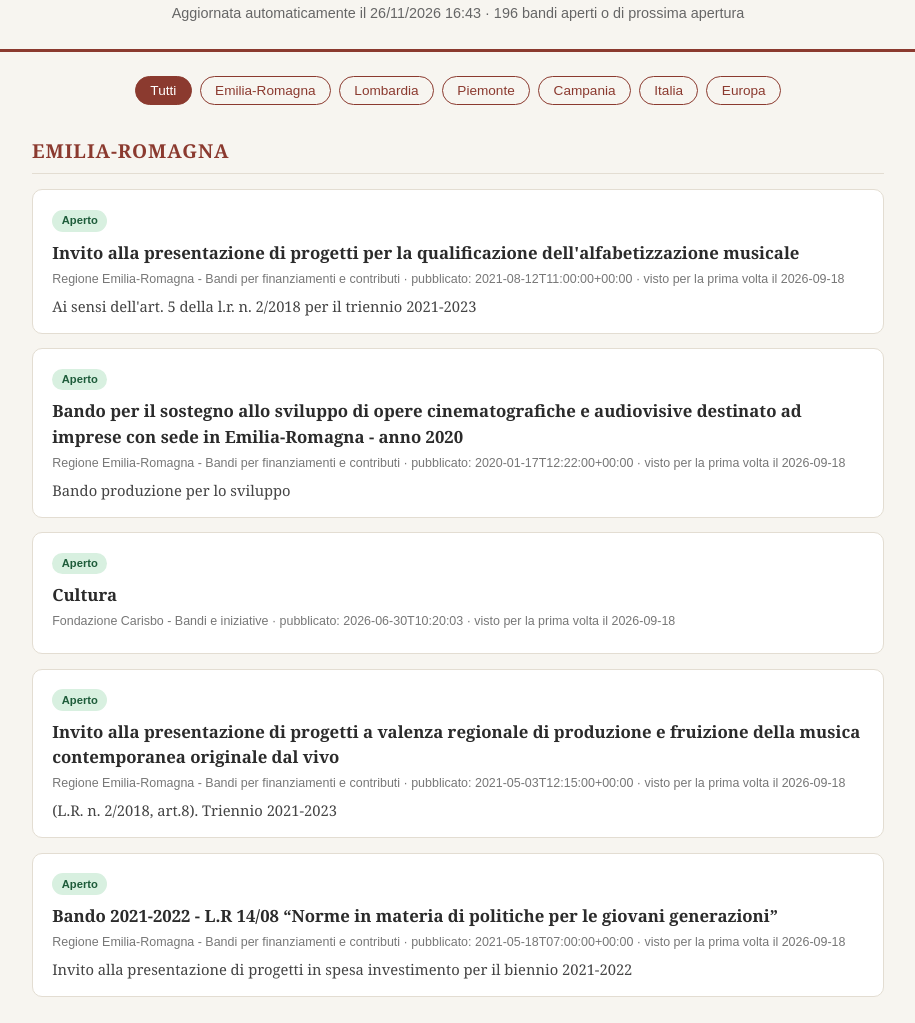
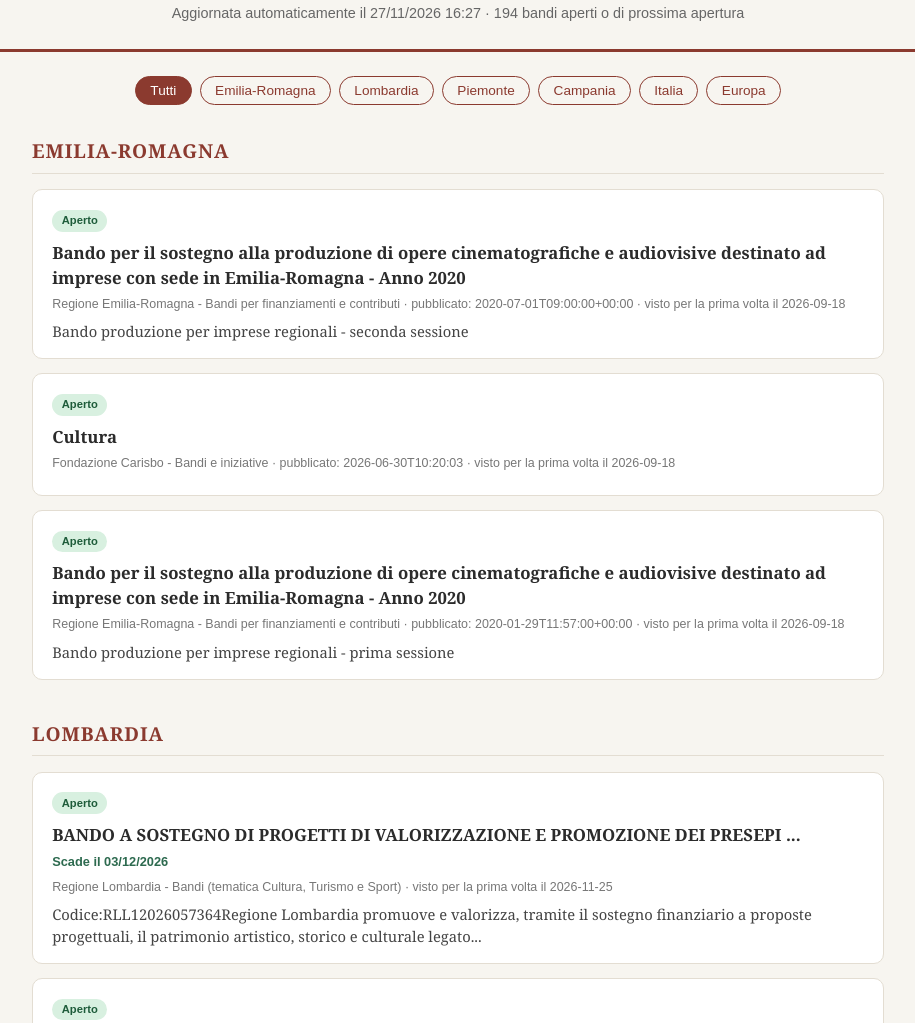
Before and after one commit to peppeflorio1-alt/Newsletter-bandi-e-finanziamenti, a plain HTML site: page docs/index.html in a window 1280 px wide. Shown: the part 85-1108 px from the top of the page, without its empty margins (182-1097 px from the left). Drawn offline with Linux system fonts and the light colour scheme.

Commit message:
Aggiornamento automatico bandi - 46033069854

```diff
--- a/docs/index.html
+++ b/docs/index.html
@@ -127,7 +127,7 @@
 
 <header>
   <h1>Bandi e finanziamenti - Newsletter di Peppe</h1>
-  <p>Aggiornata automaticamente il 26/11/2026 16:43  ·  196 bandi aperti o di prossima apertura</p>
+  <p>Aggiornata automaticamente il 27/11/2026 16:27  ·  194 bandi aperti o di prossima apertura</p>
 </header>
 
 <main>
@@ -159,32 +159,16 @@
           <div class="badge-stato aperto">
             Aperto
           </div>
-          <h3><a href="https://www.regione.emilia-romagna.it/leggi-atti-bandi/bandi-finanziamenti-contributi/cultura/invito-alla-presentazione-di-progetti-per-la-qualificazione-dellalfabetizzazione-musicale" target="_blank" rel="noopener">Invito alla presentazione di progetti per la qualificazione dell'alfabetizzazione musicale</a>
+          <h3><a href="https://www.regione.emilia-romagna.it/leggi-atti-bandi/bandi-finanziamenti-contributi/cultura/bando-per-il-sostegno-alla-produzione-di-opere-cinematografiche-e-audiovisive-destinato-ad-imprese-con-sede-in-emilia-romagna-anno-2020-2" target="_blank" rel="noopener">Bando per il sostegno alla produzione di opere cinematografiche e audiovisive destinato ad imprese con sede in Emilia-Romagna - Anno 2020</a>
 
           </h3>
 
           <div class="meta">
             Regione Emilia-Romagna - Bandi per finanziamenti e contributi
-             · pubblicato: 2021-08-12T11:00:00+00:00
-            · visto per la prima volta il 2026-09-18
-          </div>
-          <div class="riassunto">Ai sensi dell'art. 5 della l.r. n. 2/2018 per il triennio 2021-2023</div>
-        </article>
-
-        <article class="scheda-bando">
-          <div class="badge-stato aperto">
-            Aperto
-          </div>
-          <h3><a href="https://www.regione.emilia-romagna.it/leggi-atti-bandi/bandi-finanziamenti-contributi/cultura/bando-per-il-sostegno-allo-sviluppo-di-opere-cinematografiche-e-audiovisive-destinato-ad-imprese-con-sede-in-emilia-romagna-anno-2020" target="_blank" rel="noopener">Bando per il sostegno allo sviluppo di opere cinematografiche e audiovisive destinato ad imprese con sede in Emilia-Romagna - anno 2020</a>
-
-          </h3>
-
-          <div class="meta">
-            Regione Emilia-Romagna - Bandi per finanziamenti e contributi
-             · pubblicato: 2020-01-17T12:22:00+00:00
-            · visto per la prima volta il 2026-09-18
-          </div>
-          <div class="riassunto">Bando produzione per lo sviluppo</div>
+             · pubblicato: 2020-07-01T09:00:00+00:00
+            · visto per la prima volta il 2026-09-18
+          </div>
+          <div class="riassunto">Bando produzione per imprese regionali - seconda sessione</div>
         </article>
 
         <article class="scheda-bando">
@@ -207,32 +191,16 @@
           <div class="badge-stato aperto">
             Aperto
           </div>
-          <h3><a href="https://www.regione.emilia-romagna.it/leggi-atti-bandi/bandi-finanziamenti-contributi/cultura/invito-alla-presentazione-di-progetti-a-valenza-regionale-di-produzione-e-fruizione-della-musica-contemporanea-originale-dal-vivo" target="_blank" rel="noopener">Invito alla presentazione di progetti a valenza regionale di produzione e fruizione della musica contemporanea originale dal vivo</a>
+          <h3><a href="https://www.regione.emilia-romagna.it/leggi-atti-bandi/bandi-finanziamenti-contributi/cultura/bando-per-il-sostegno-alla-produzione-di-opere-cinematografiche-e-audiovisive-destinato-ad-imprese-con-sede-in-emilia-romagna-anno-2020" target="_blank" rel="noopener">Bando per il sostegno alla produzione di opere cinematografiche e audiovisive destinato ad imprese con sede in Emilia-Romagna - Anno 2020</a>
 
           </h3>
 
           <div class="meta">
             Regione Emilia-Romagna - Bandi per finanziamenti e contributi
-             · pubblicato: 2021-05-03T12:15:00+00:00
-            · visto per la prima volta il 2026-09-18
-          </div>
-          <div class="riassunto">(L.R. n. 2/2018, art.8). Triennio 2021-2023</div>
-        </article>
-
-        <article class="scheda-bando">
-          <div class="badge-stato aperto">
-            Aperto
-          </div>
-          <h3><a href="https://www.regione.emilia-romagna.it/leggi-atti-bandi/bandi-finanziamenti-contributi/cultura/bando-2021-2022-l-r-14-08-201cnorme-in-materia-di-politiche-per-le-giovani-generazioni201d" target="_blank" rel="noopener">Bando 2021-2022 - L.R 14/08 “Norme in materia di politiche per le giovani generazioni”</a>
-
-          </h3>
-
-          <div class="meta">
-            Regione Emilia-Romagna - Bandi per finanziamenti e contributi
-             · pubblicato: 2021-05-18T07:00:00+00:00
-            · visto per la prima volta il 2026-09-18
-          </div>
-          <div class="riassunto">Invito alla presentazione di progetti in spesa investimento per il biennio 2021-2022</div>
+             · pubblicato: 2020-01-29T11:57:00+00:00
+            · visto per la prima volta il 2026-09-18
+          </div>
+          <div class="riassunto">Bando produzione per imprese regionali - prima sessione</div>
         </article>
 
     </section>
```
Also changed, not shown: data/stato.json.
